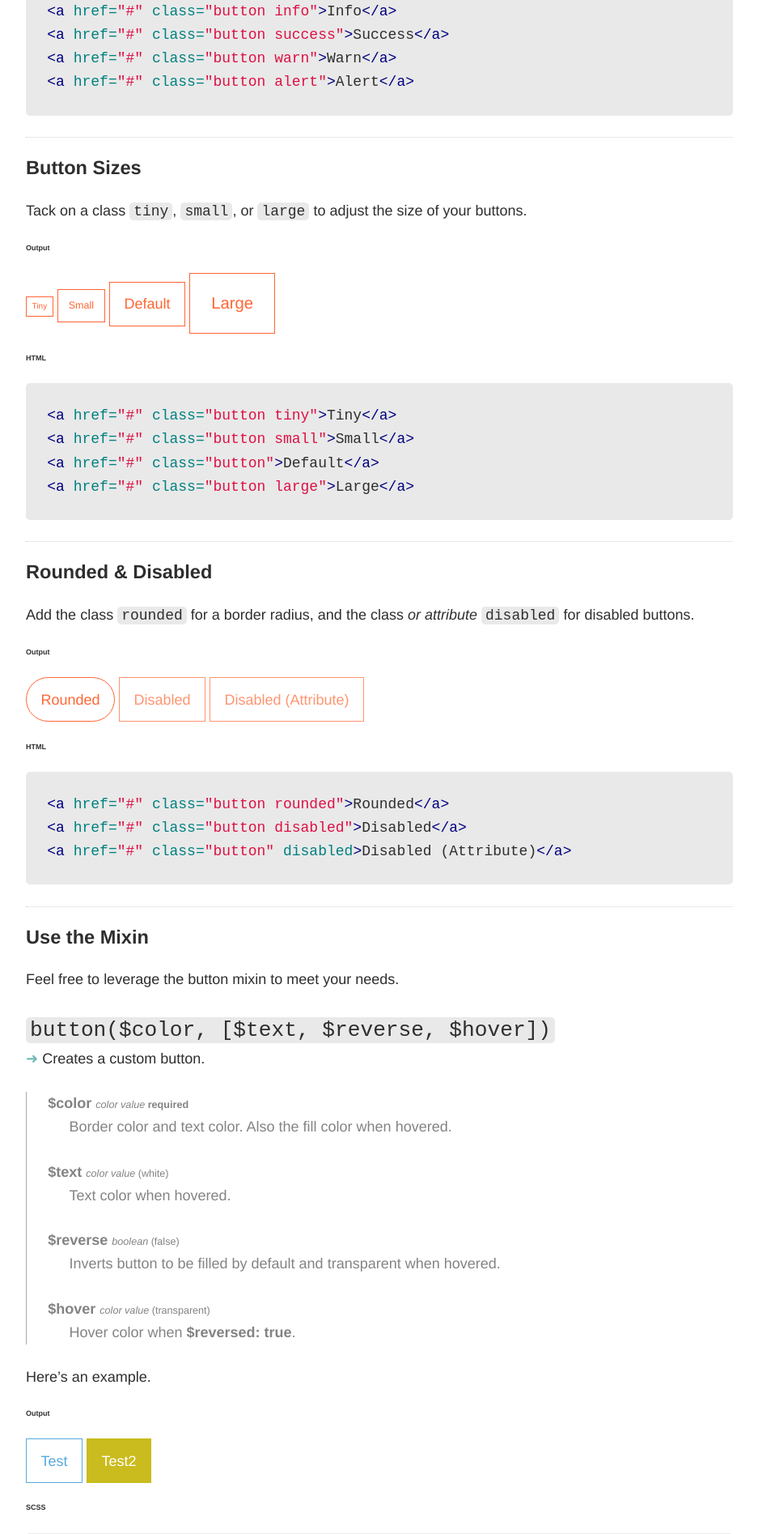
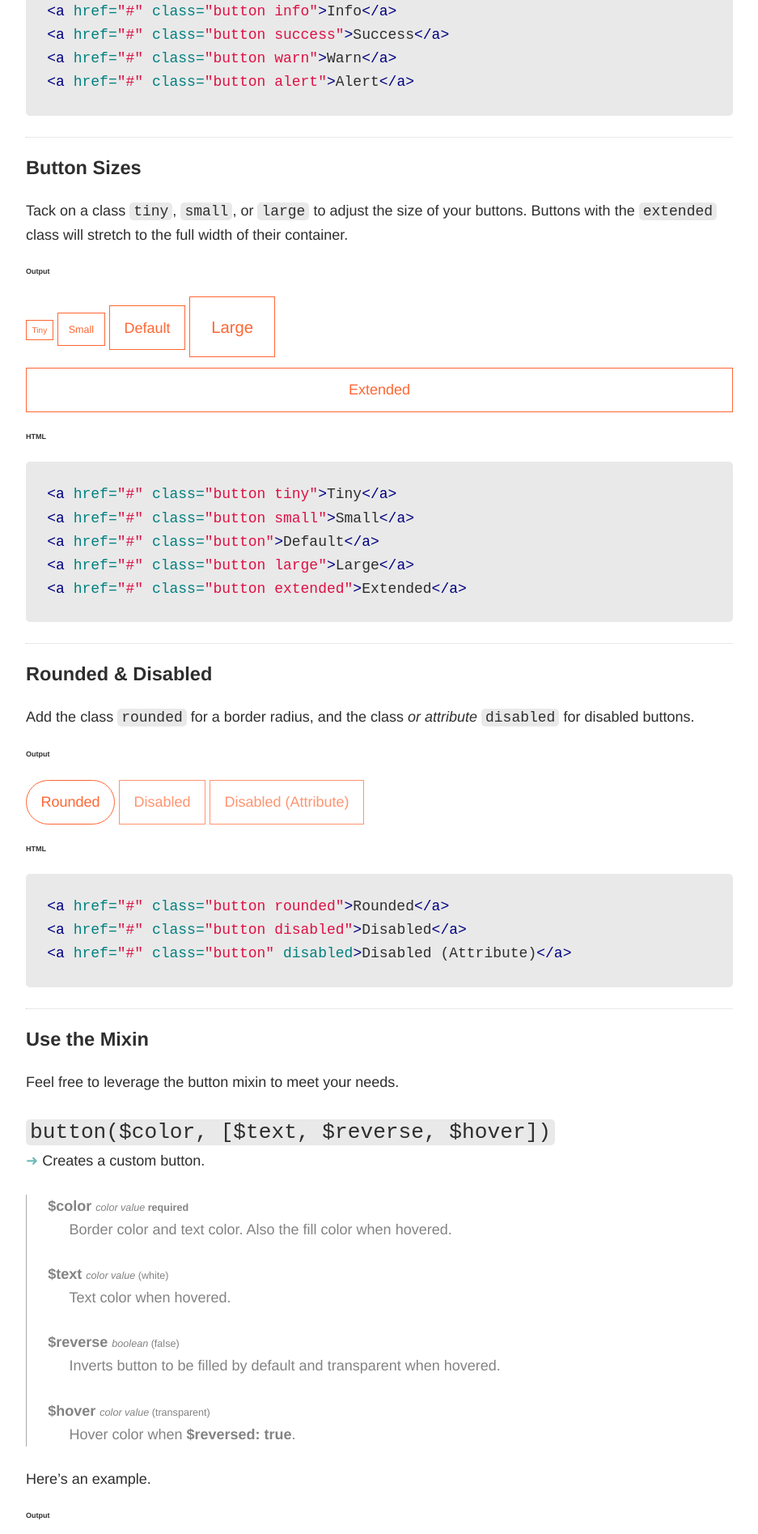
Before and after one commit to TeamSkosh/fuselage, a Jekyll site: the page built from _posts/2015-05-12-buttons.markdown, in a window 1280 px wide. Shown: the part 996-2890 px from the top of the page at 81% size, without its empty margins (321-1258 px from the left). Built offline with Jekyll 4.4.1, drawn with Linux system fonts in a browser that asks for light colours.

Commit message:
Upgrade Fuselage and document new features.

```diff
--- a/_posts/2015-05-12-buttons.markdown
+++ b/_posts/2015-05-12-buttons.markdown
@@ -55,7 +55,7 @@ Utilize the [branding variables]({{ "/docs/variables" | prepend: base_url }}) to
 
 ### Button Sizes
 
-Tack on a class `tiny`, `small`, or `large` to adjust the size of your buttons.
+Tack on a class `tiny`, `small`, or `large` to adjust the size of your buttons. Buttons with the `extended` class will stretch to the full width of their container.
 
 ##### Output
 
@@ -63,6 +63,7 @@ Tack on a class `tiny`, `small`, or `large` to adjust the size of your buttons.
 <a href="#" class="button small">Small</a>
 <a href="#" class="button">Default</a>
 <a href="#" class="button large">Large</a>
+<a href="#" class="button extended test-extended">Extended</a>
 
 ##### HTML
 
@@ -71,6 +72,7 @@ Tack on a class `tiny`, `small`, or `large` to adjust the size of your buttons.
 <a href="#" class="button small">Small</a>
 <a href="#" class="button">Default</a>
 <a href="#" class="button large">Large</a>
+<a href="#" class="button extended">Extended</a>
 {% endhighlight %}
 
 <hr>
--- a/_sass/components/_docs.scss
+++ b/_sass/components/_docs.scss
@@ -9,6 +9,10 @@
 
 .test-button2 {
     @include button(#CABB1E, $reverse: true);
+}
+
+.test-extended {
+    margin-top: $spacing-unit / 2;
 }
 
 // Debug
--- a/bower.json
+++ b/bower.json
@@ -2,6 +2,6 @@
   "name": "fuselage-docs",
   "dependencies": {
     "jquery": "~2.1.4",
-    "fuselage": "~1.0.0"
+    "fuselage": "~1.0.1"
   }
 }
```
Also changed, not shown: css/main.min.css.
